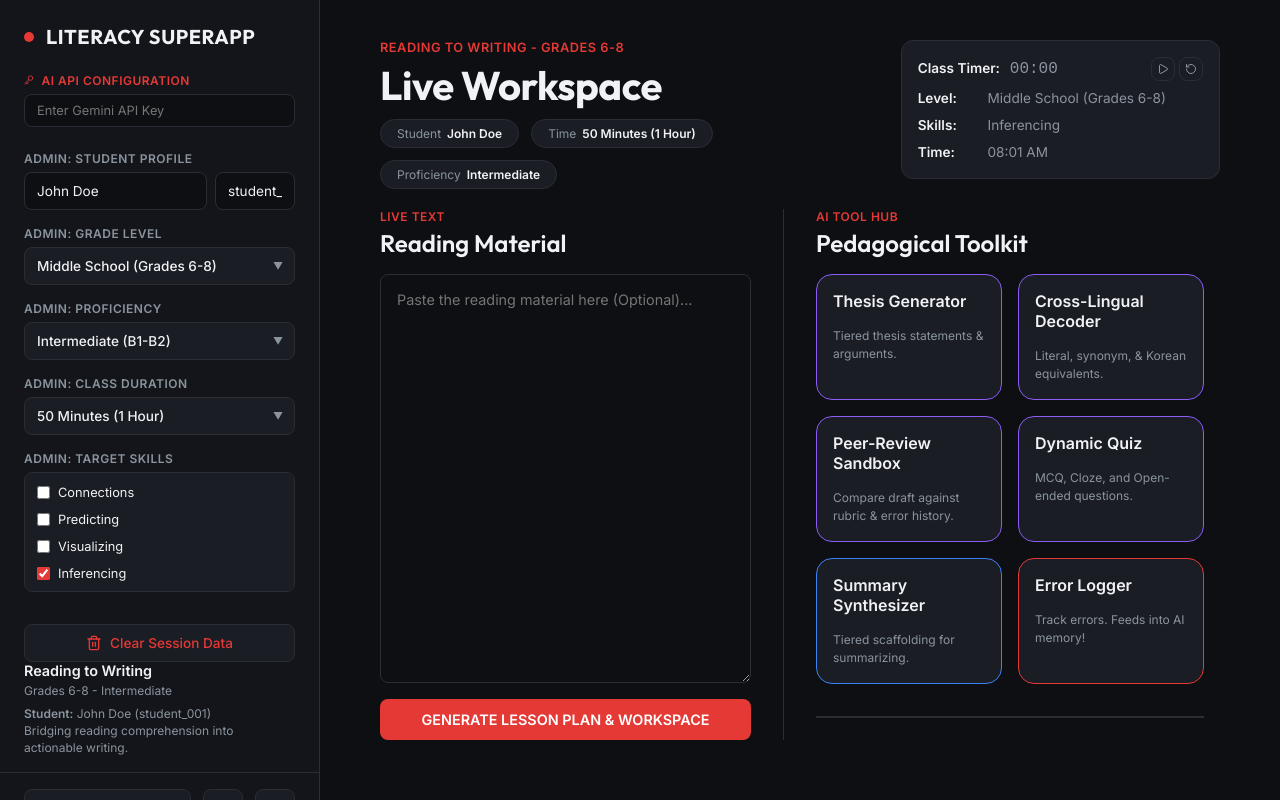
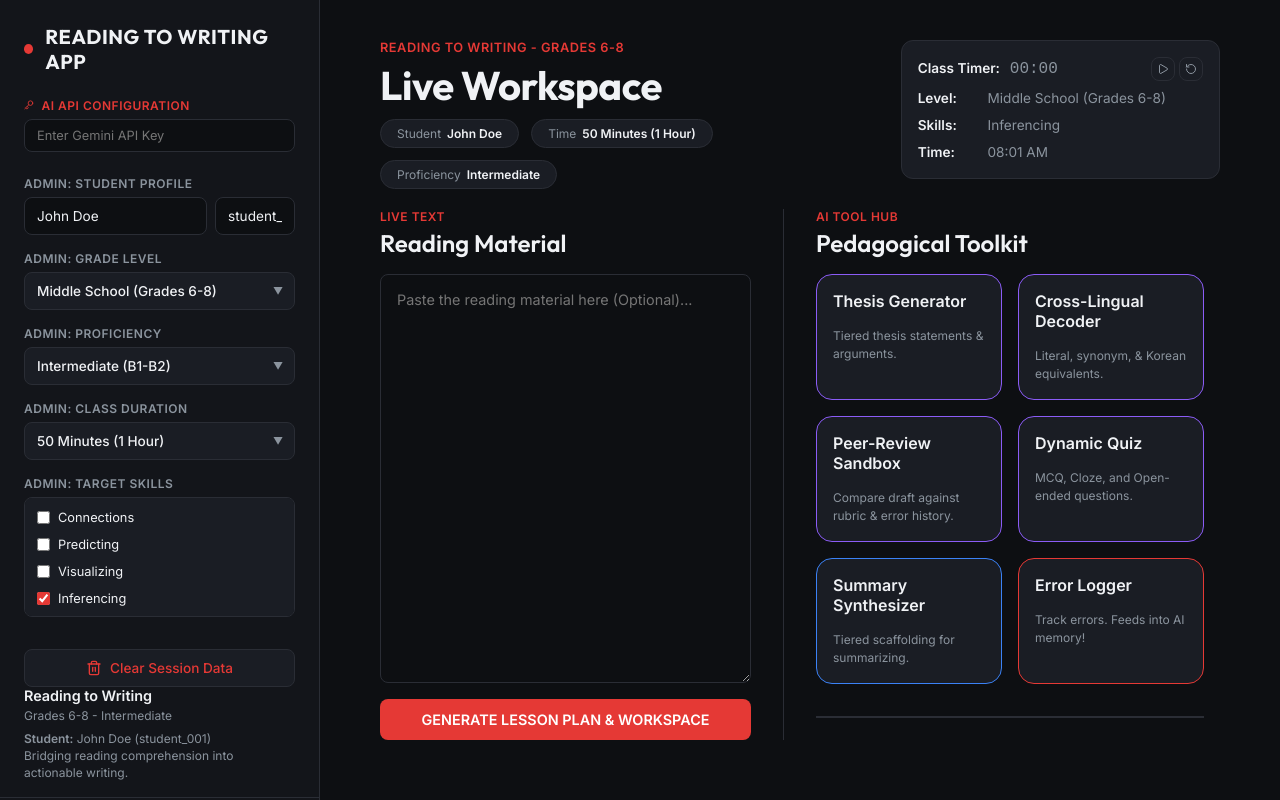
Before and after one commit to DaemonAngelo17/literacy_os, a React (Vite) app: page / in a window 1280 px wide. Built offline with nearby package versions, Linux system fonts and the light colour scheme.

Commit message:
chore: rename app to Reading to Writing App

```diff
--- a/index.html
+++ b/index.html
@@ -4,7 +4,7 @@
     <meta charset="UTF-8" />
     <link rel="icon" type="image/svg+xml" href="/favicon.svg" />
     <meta name="viewport" content="width=device-width, initial-scale=1.0" />
-    <title>literacy_os</title>
+    <title>Reading to Writing App</title>
   </head>
   <body>
     <div id="root"></div>
--- a/src/App.jsx
+++ b/src/App.jsx
@@ -185,7 +185,7 @@ export default function App() {
     const dateStr = new Date().toISOString().split('T')[0];
     const opt = {
       margin:       0.5,
-      filename:     `LiteracyOS_Report_${safeName}_${dateStr}.pdf`,
+      filename:     `Reading_to_Writing_Report_${safeName}_${dateStr}.pdf`,
       image:        { type: 'jpeg', quality: 0.98 },
       html2canvas:  { scale: 2 },
       jsPDF:        { unit: 'in', format: 'letter', orientation: 'portrait' }
@@ -386,7 +386,7 @@ export default function App() {
       <aside className="app-sidebar" style={{overflowY: 'auto'}}>
         <div className="sidebar-logo">
           <div className="logo-dot"></div>
-          LITERACY SUPERAPP
+          READING TO WRITING APP
         </div>
 
         <div className="sidebar-dropdowns" style={{marginBottom: 0}}>
--- a/src/components/PrintLayout.jsx
+++ b/src/components/PrintLayout.jsx
@@ -4,7 +4,7 @@ const PrintLayout = forwardRef(({ studentName, date, grade, proficiency, duratio
   return (
     <div ref={ref} className="print-layout">
       <div className="print-header">
-        <h1>LiteracyOS Daily Report</h1>
+        <h1>Reading to Writing Daily Report</h1>
         <div className="print-meta">
           <div><strong>Student:</strong> {studentName}</div>
           <div><strong>Date:</strong> {date}</div>
--- a/src/hooks/useGeminiQuery.js
+++ b/src/hooks/useGeminiQuery.js
@@ -43,7 +43,7 @@ export function useGeminiQuery() {
     setIsLoading(true);
     setError(null);
     try {
-      const systemInstruction = "You are LiteracyOS AI. " +
+      const systemInstruction = "You are Reading to Writing AI. " +
         (errorMemory.length > 0 && !isErrorLogger ? `Student's Recent Errors context: ${JSON.stringify(errorMemory)}` : "");
 
       const payload = {
```
